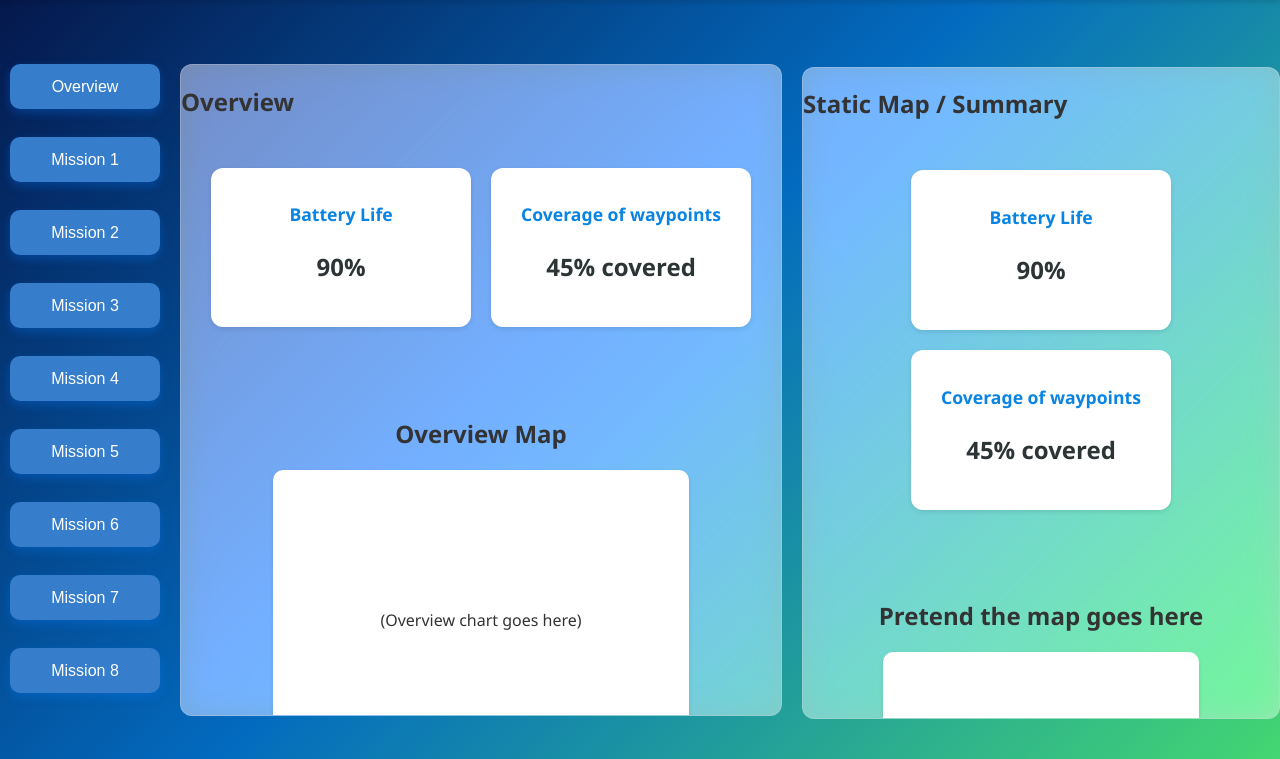
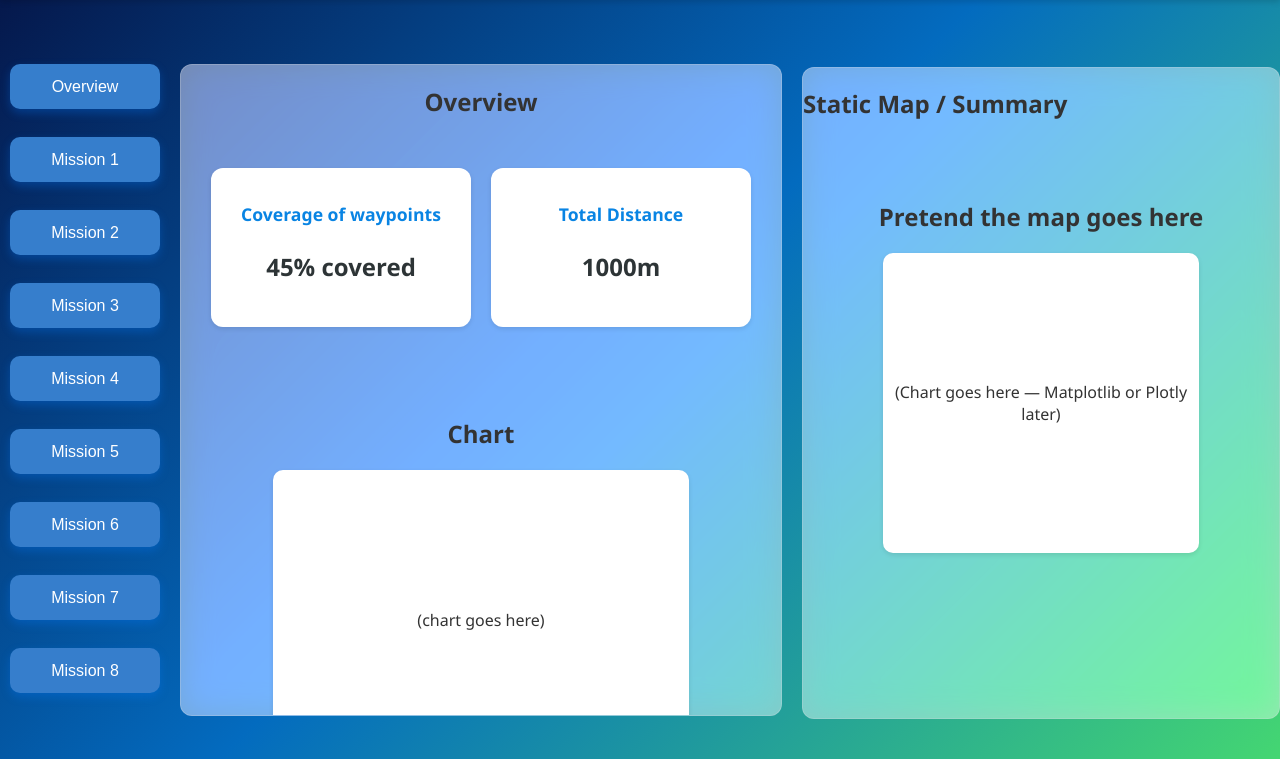
Before and after one commit to Diego5936/KDKR, a Flask app: page / in a window 1280 px wide. Shown: the part 83-842 px from the top of the page. Run offline with Flask 3, Linux system fonts and the light colour scheme.

Commit message:
css changes

```diff
--- a/frontend/templates/index.html
+++ b/frontend/templates/index.html
@@ -28,15 +28,17 @@
   <!-- Middle Column: Tab Content -->
   <div class="middle-column">
     <div class="middle-container tab-content" id="overview">
-      <h2>Overview</h2>
+      <h2 style="text-align: center;">Overview</h2>
       <section class="cards">
-        <div class="card"><h2>Battery Life</h2><p>90%</p></div>
         <div class="card"><h2>Coverage of waypoints</h2><p>45% covered</p></div>
+        <div class="card"><h2>Total Distance</h2><p>1000m</p></div>
       </section>
+
       <section class="chart">
-        <h2>Overview Map</h2>
-        <div class="chart-box">(Overview chart goes here)</div>
+        <h2>Chart</h2>
+        <div class="chart-box">(chart goes here)</div>
       </section>
+
     </div>
 
     <div class="middle-container tab-content" id="mission1">
@@ -63,16 +65,84 @@
       </section>
     </div>
 
+    <div class="middle-container tab-content" id="mission3">
+      <h2>Mission 3</h2>
+      <section class="cards">
+        <div class="card"><h2>Status</h2><p>In Progress</p></div>
+        <div class="card"><h2>Waypoints Covered</h2><p>30%</p></div>
+      </section>
+      <section class="chart">
+        <h2>Mission 3 Map</h2>
+        <div class="chart-box">(Mission 3 chart goes here)</div>
+      </section>
+    </div>
+
+    <div class="middle-container tab-content" id="mission4">
+      <h2>Mission 4</h2>
+      <section class="cards">
+        <div class="card"><h2>Status</h2><p>In Progress</p></div>
+        <div class="card"><h2>Waypoints Covered</h2><p>30%</p></div>
+      </section>
+      <section class="chart">
+        <h2>Mission 4 Map</h2>
+        <div class="chart-box">(Mission 4 chart goes here)</div>
+      </section>
+    </div>
+
+    <div class="middle-container tab-content" id="mission5">
+      <h2>Mission 5</h2>
+      <section class="cards">
+        <div class="card"><h2>Status</h2><p>In Progress</p></div>
+        <div class="card"><h2>Waypoints Covered</h2><p>30%</p></div>
+      </section>
+      <section class="chart">
+        <h2>Mission 5 Map</h2>
+        <div class="chart-box">(Mission 5 chart goes here)</div>
+      </section>
+    </div>
+
+    <div class="middle-container tab-content" id="mission6">
+      <h2>Mission 6</h2>
+      <section class="cards">
+        <div class="card"><h2>Status</h2><p>In Progress</p></div>
+        <div class="card"><h2>Waypoints Covered</h2><p>30%</p></div>
+      </section>
+      <section class="chart">
+        <h2>Mission 6 Map</h2>
+        <div class="chart-box">(Mission 6 chart goes here)</div>
+      </section>
+    </div>
+
+    <div class="middle-container tab-content" id="mission7">
+      <h2>Mission 7</h2>
+      <section class="cards">
+        <div class="card"><h2>Status</h2><p>In Progress</p></div>
+        <div class="card"><h2>Waypoints Covered</h2><p>30%</p></div>
+      </section>
+      <section class="chart">
+        <h2>Mission 7 Map</h2>
+        <div class="chart-box">(Mission 7 chart goes here)</div>
+      </section>
+    </div>
+
+    <div class="middle-container tab-content" id="mission8">
+      <h2>Mission 8</h2>
+      <section class="cards">
+        <div class="card"><h2>Status</h2><p>In Progress</p></div>
+        <div class="card"><h2>Waypoints Covered</h2><p>30%</p></div>
+      </section>
+      <section class="chart">
+        <h2>Mission 8 Map</h2>
+        <div class="chart-box">(Mission 8 chart goes here)</div>
+      </section>
+    </div>
+
     <!-- Add missions 3-8 similarly -->
   </div>
 
   <!-- Right Column: Static Map -->
   <div class="right-column middle-container">
     <h2>Static Map / Summary</h2>
-    <section class="cards">
-      <div class="card"><h2>Battery Life</h2><p>90%</p></div>
-      <div class="card"><h2>Coverage of waypoints</h2><p>45% covered</p></div>
-    </section>
     <section class="chart">
       <h2>Pretend the map goes here</h2>
       <div class="chart-box">(Chart goes here — Matplotlib or Plotly later)</div>
```
